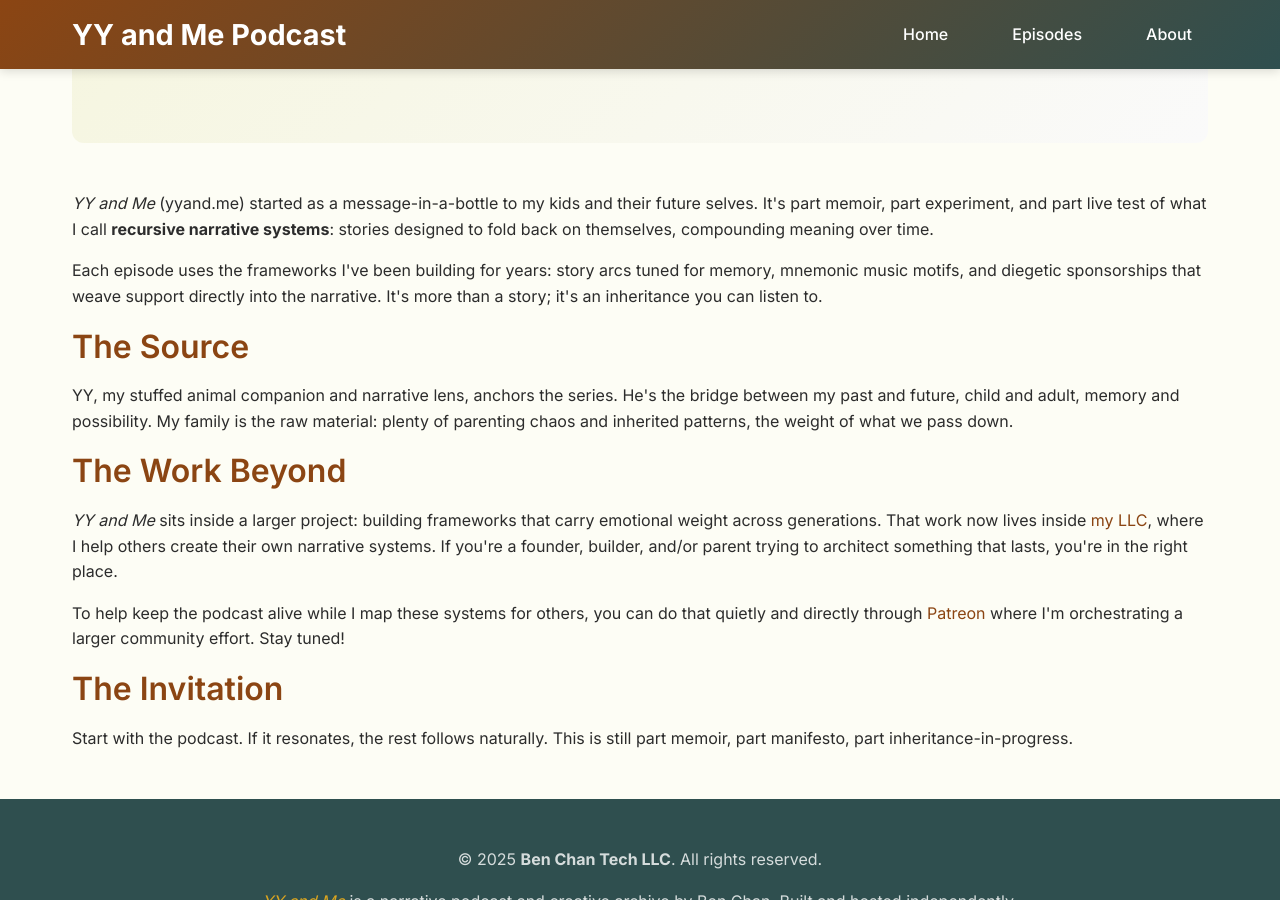
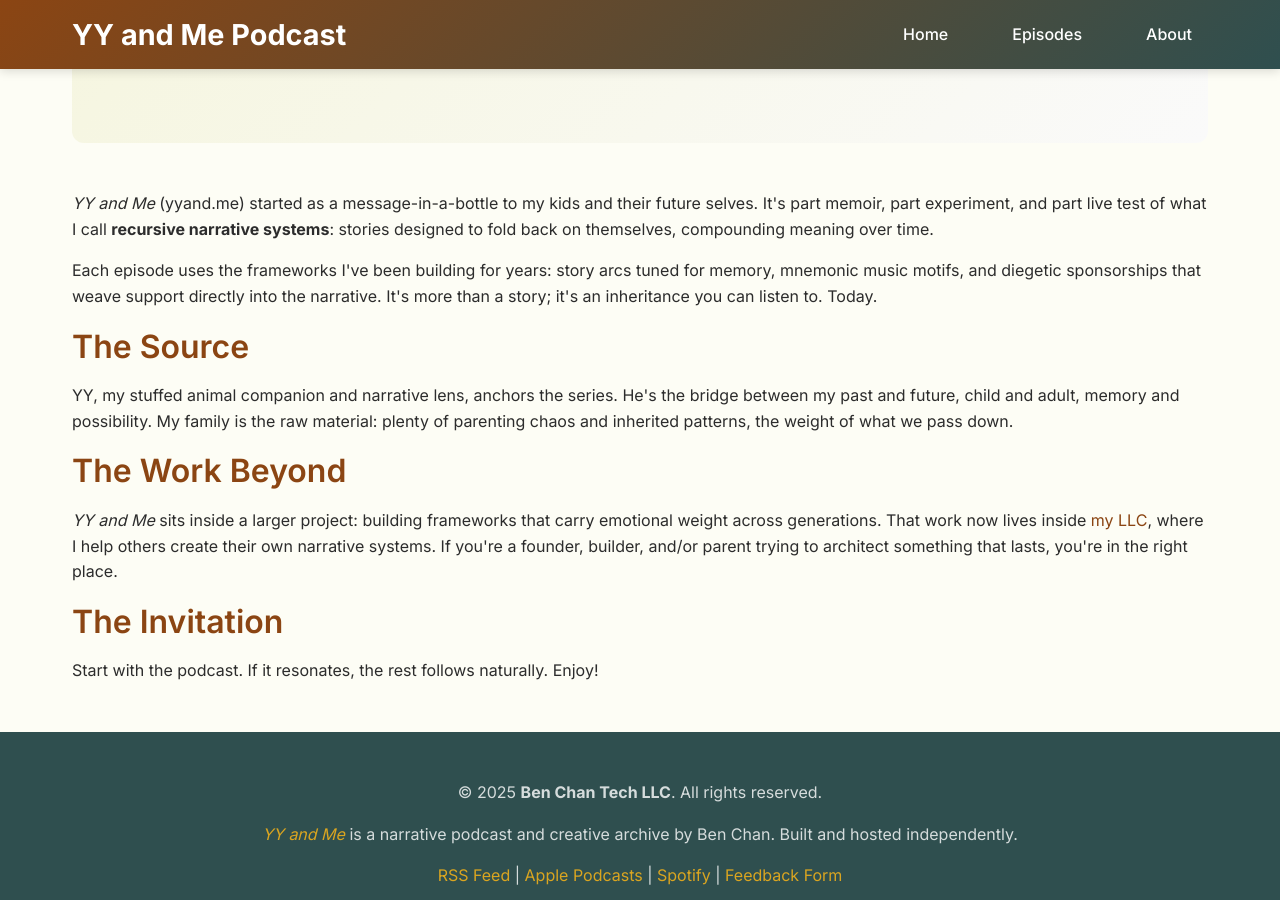
Before and after one commit to benchantech/yyandme, a Jekyll site: the page built from about.md, in a window 1280 px wide and 900 px high, scrolled down 258 px. Built offline with Jekyll 4.4.1, drawn with Linux system fonts in a browser that asks for light colours.

Commit message:
type: fix | Modifiy About

```diff
--- a/about.md
+++ b/about.md
@@ -17,7 +17,7 @@ permalink: /about/
 
   <p>
     Each episode uses the frameworks I've been building for years: story arcs tuned for memory, mnemonic music motifs, and diegetic sponsorships that weave support directly into the narrative.
-    It's more than a story; it's an inheritance you can listen to.
+    It's more than a story; it's an inheritance you can listen to. Today.
   </p>
 </section>
 
@@ -34,16 +34,11 @@ permalink: /about/
   <p>
     <em>YY and Me</em> sits inside a larger project: building frameworks that carry emotional weight across generations. That work now lives inside <a href="https://benchantech.com" target="_blank">my LLC</a>, where I help others create their own narrative systems.  If you're a founder, builder, and/or parent trying to architect something that lasts, you're in the right place.
   </p>
-
-  <p>
-    To help keep the podcast alive while I map these systems for others, you can do that quietly and directly through <a href="https://patreon.com/opencodeorchestra" target="_blank">Patreon</a> where I'm orchestrating a larger community effort.  Stay tuned!
-  </p>
 </section>
 
 <section>
   <h2>The Invitation</h2>
   <p>
-    Start with the podcast. If it resonates, the rest follows naturally.
-    This is still part memoir, part manifesto, part inheritance-in-progress.
+    Start with the podcast. If it resonates, the rest follows naturally. Enjoy!
   </p>
 </section>
```
